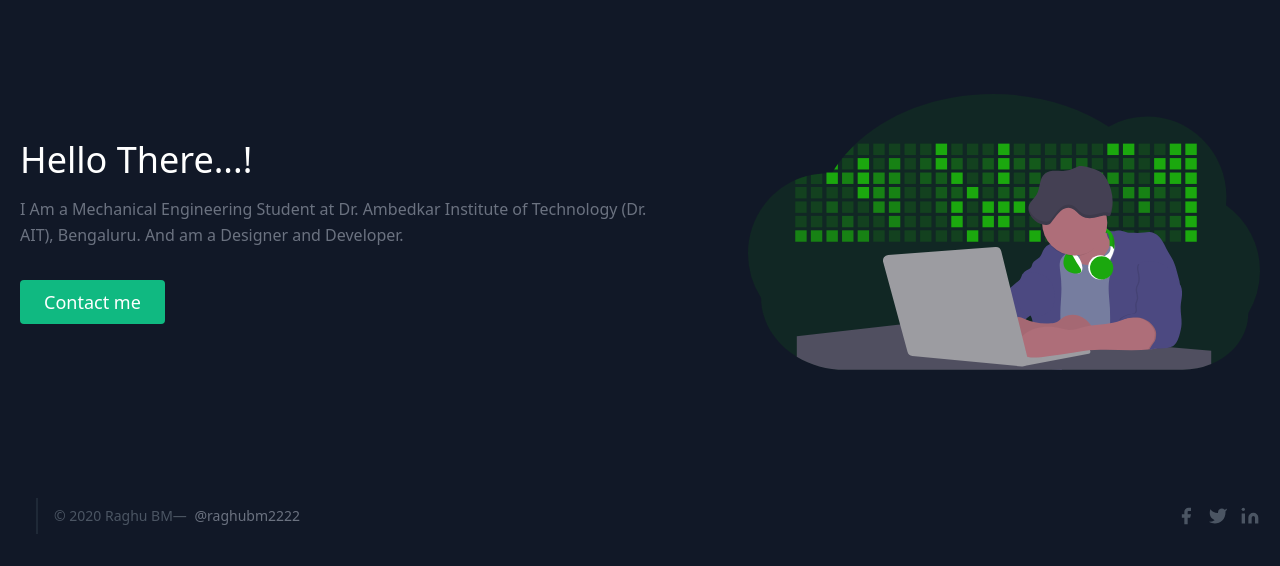
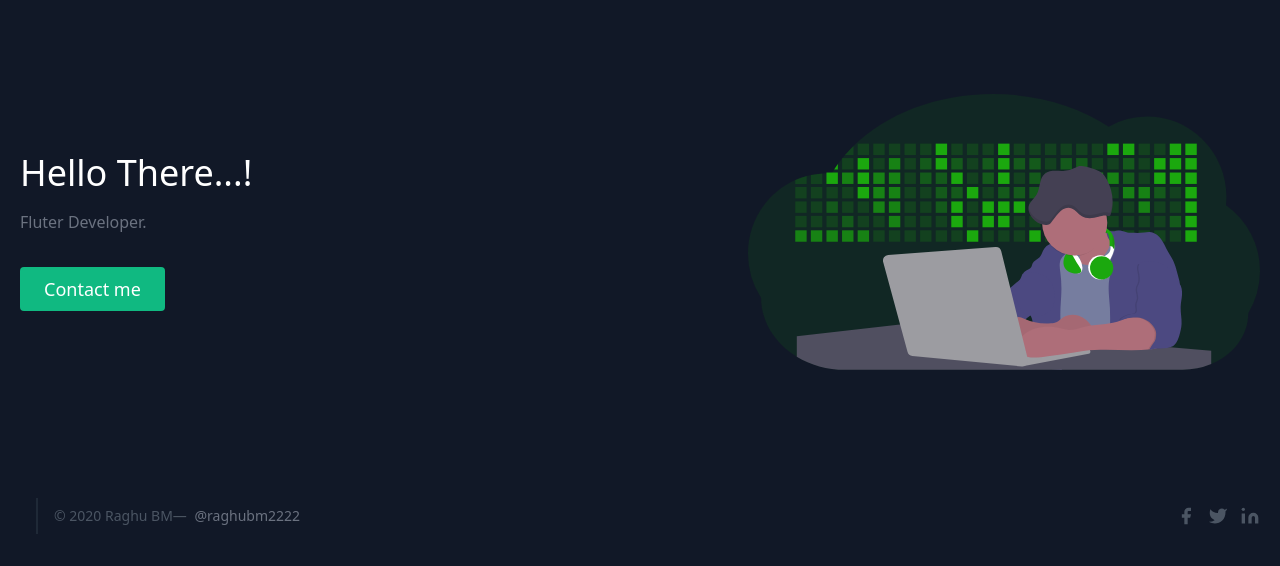
Before and after one commit to raghubm2222/Simple-Portfoilo, a plain HTML site: page index.html in a window 1280 px wide. Shown: the part 342-908 px from the top of the page. Drawn offline with nearby package versions, Linux system fonts and the light colour scheme.

Commit message:
Update index.html

```diff
--- a/index.html
+++ b/index.html
@@ -37,8 +37,7 @@
         class="lg:flex-grow md:w-1/2 lg:pr-24 md:pr-16 flex flex-col md:items-start md:text-left mb-16 md:mb-0 items-center text-center">
         <h1 class="title-font sm:text-4xl text-3xl mb-4 font-medium text-white">Hello There...!
         </h1>
-        <p class="mb-8 leading-relaxed">I Am a Mechanical Engineering Student at Dr. Ambedkar Institute of Technology
-          (Dr. AIT), Bengaluru. And am a Designer and Developer.  </p>
+        <p class="mb-8 leading-relaxed">Fluter Developer.  </p>
         <div class="flex justify-center">
           <a href="contact_us.html"><button
               class="inline-flex text-white bg-green-500 border-0 py-2 px-6 focus:outline-none hover:bg-indigo-600 rounded text-lg">Contact
```
